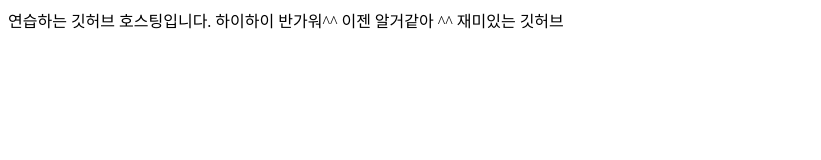
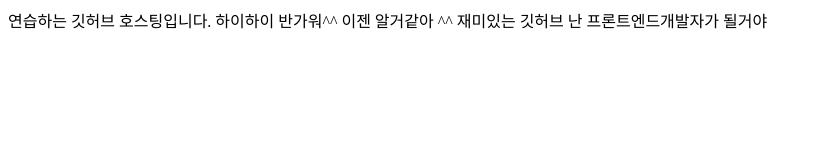
Before and after one commit to blissblue23/test_b.html, a plain HTML site: page index.html in a window 1280 px wide. Shown: the whole page, without its empty margins (0-821 px from the left). Drawn offline with Linux system fonts and the light colour scheme.

Commit message:
frontend

```diff
--- a/index.html
+++ b/index.html
@@ -11,5 +11,6 @@
     하이하이 반가워^^
     이젠 알거같아 ^^
     재미있는 깃허브
+    난 프론트엔드개발자가 될거야
 </body>
 </html>
```
